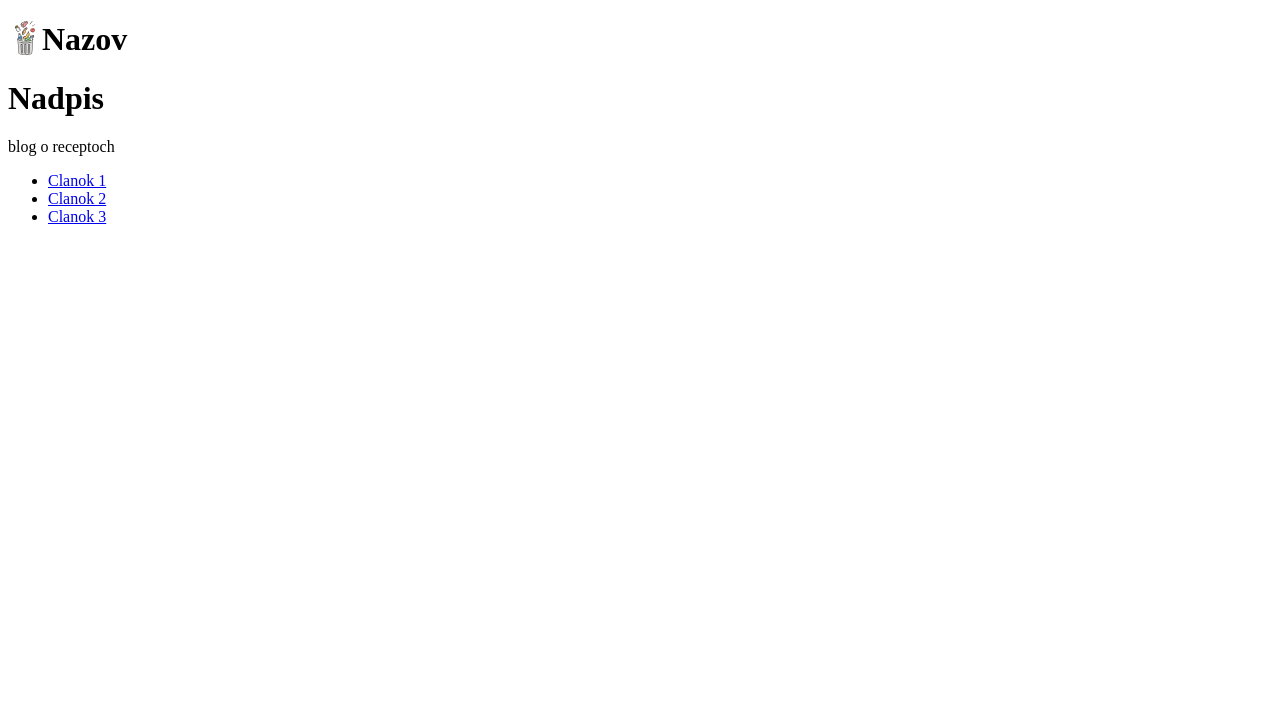
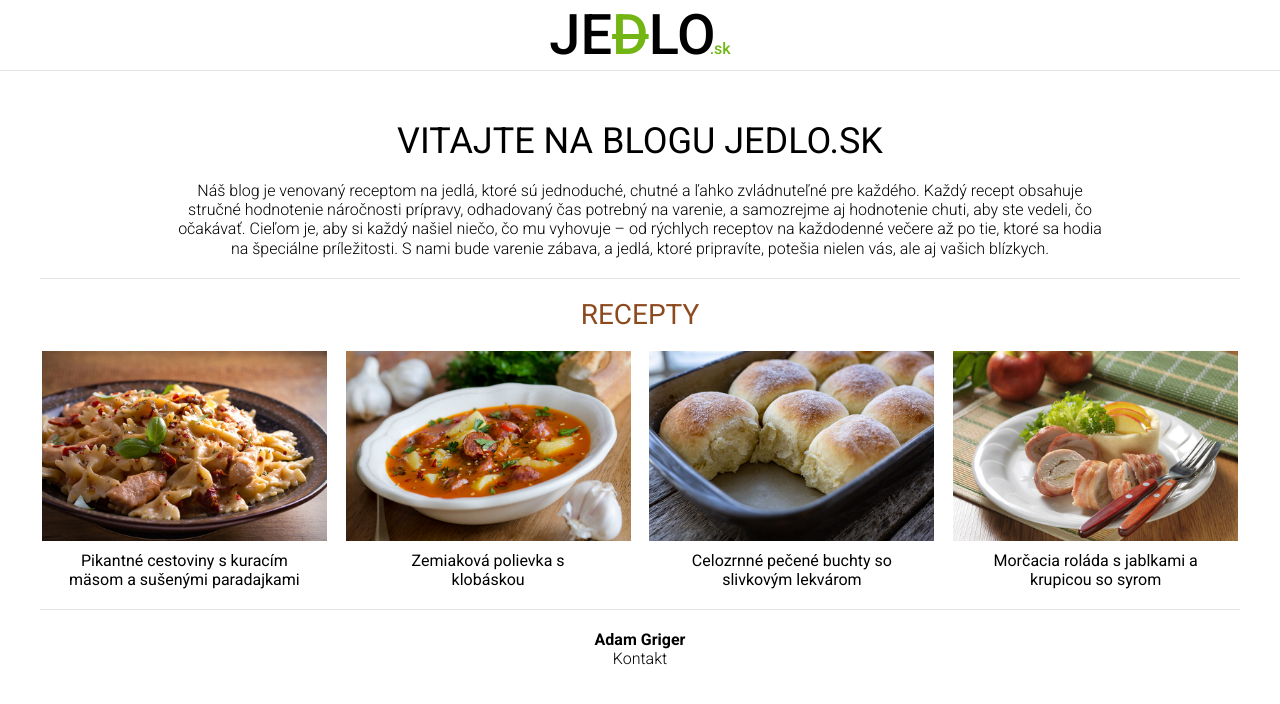
Before and after one commit to Adam-Griger/AWT-24-25, a plain HTML site: page index.html in a window 1280 px wide. Drawn offline with Linux system fonts and the light colour scheme.

Commit message:
main page

```diff
--- a/index.html
+++ b/index.html
@@ -1,23 +1,66 @@
 <!DOCTYPE html>
-<html lang="en">
+<html>
   <head>
-    <meta charset="UTF-8">
-    <meta name="viewport" content="width=device-width, initial-scale=1.0">
-    <title>Document</title>
+    <meta charset="UTF-8" />
+    <meta name="viewport" content="width=device-width, initial-scale=1.0" />
+    <title>Jedlo</title>
+    <link rel="stylesheet" href="./screenStyle.css" />
   </head>
-<body>
+  <body class="container-full">
+    <header class="header-scrolling">
+      <div class="logo">
+        <a href="index.html" style="text-decoration: none;"><h1>JE<span style="color:#73b614; text-decoration: line-through;">D</span>LO<span style="color:#73b614; font-size: 16px; margin-left: -6px;">.sk</span></h1></a>
+      </div>
+    </header>
+
+    <div class="h-line-header"></div>
+
+    <div class="container-center">
+
+        <div class="main">
+            <h1 class="h1-title pb-20">Vitajte na blogu jedlo.sk</h1>
+            <p class="main-p">Náš blog je venovaný receptom na jedlá, ktoré sú jednoduché, chutné a ľahko zvládnuteľné pre každého. Každý recept obsahuje stručné hodnotenie náročnosti prípravy, odhadovaný čas potrebný na varenie, a samozrejme aj hodnotenie chuti, aby ste vedeli, čo očakávať. Cieľom je, aby si každý našiel niečo, čo mu vyhovuje – od rýchlych receptov na každodenné večere až po tie, ktoré sa hodia na špeciálne príležitosti. S nami bude varenie zábava, a jedlá, ktoré pripravíte, potešia nielen vás, ale aj vašich blízkych.</p>
+        </div>
+
+        <div class="h-line-light"></div>
+
         <div>
-        <img src="fig/logo.svg" style="float: left">
-        <h1>Nazov</h1>
+            <h2 class="tc pt-20 b-color h2-title">RECEPTY</h2>
+            <ul class="recipe-container">
+                <li class="recipe-container-item">
+                    <div class="img-wrapper">
+                        <a href="article1.html"><img src="./fig/cestoviny.jpg"></a>
                     </div>
-    <h1>Nadpis</h1>
-    <p>blog o receptoch</p>
+                    <a href="article1.html" class="recipe-title pt-10 a-color">Pikantné cestoviny s kuracím mäsom a sušenými paradajkami</a>
+                </li>
+                <li class="recipe-container-item">
+                    <div class="img-wrapper">
+                        <a href="article2.html"><img src="./fig/polievka.jpg"></a>
+                    </div>
+                    <a href="article1.html" class="recipe-title pt-10 a-color">Zemiaková polievka s klobáskou</a>
+                </li>
+                <li class="recipe-container-item">
+                    <div class="img-wrapper">
+                        <a href="article3.html"><img src="./fig/buchty.jpg"></a>
+                    </div>
+                    <a href="article1.html" class="recipe-title pt-10 a-color">Celozrnné pečené buchty so slivkovým lekvárom</a>
+                </li>
+                <li class="recipe-container-item">
+                    <div class="img-wrapper">
+                        <a href="article4.html"><img src="./fig/rolada.jpg"></a>
+                    </div>
+                    <a href="article1.html" class="recipe-title pt-10 a-color">Morčacia roláda s jablkami a krupicou so syrom</a>
+                </li>
+            </ul>
+        </div>
 
-    <ul>
-        <li><a href="article1.html">Clanok 1</a></li>
-        <li><a href="article2.html">Clanok 2</a></li>
-        <li><a href="article3.html">Clanok 3</a></li>
-    </ul>
+        <div class="h-line-light"></div>
 
+        <footer>
+            <h4>Adam Griger</h4>
+            <a href="mailto:adam.griger@student.tuke.sk">Kontakt</a>
+        </footer>
+
+    </div>
   </body>
 </html>
--- a/screenStyle.css
+++ b/screenStyle.css
@@ -0,0 +1,200 @@
+@import url('https://fonts.googleapis.com/css2?family=Roboto:ital,wght@0,100;0,300;0,400;0,500;0,700;0,900;1,100;1,300;1,400;1,500;1,700;1,900&display=swap');
+
+html {
+    font-size: 16px;
+    font-family: "Roboto", sans-serif;
+    font-weight: 300;
+    font-style: normal;
+}
+
+body, h1, h2, h3, h4, h5, h6, p, ul {
+    margin: 0;
+    padding: 0;
+}
+
+.container-full {
+    width: 100%;
+}
+
+.container-center{
+    max-width: 1200px;
+    width: 100%;
+    background-color: white;
+    margin: 0 auto;
+}
+
+.header-scrolling {
+    display: flex;
+    align-items: center;
+    justify-content: center;
+    position: sticky;
+    height: 70px;
+    width: 100%;
+    background-color: white;
+    top: 0;
+}
+
+.logo h1 {
+    font-size: 56px;
+    font-weight: 500;
+    color: black;
+}
+
+.h-line-header {
+    border-top: 1px solid #0000001a;
+    width: 100%;
+    position: sticky;
+    top: 70px;
+}
+
+.h-line-light {
+    border-top: 1px solid #0000001a;
+    width: 100%;
+}
+
+.main {
+    display: flex;
+    flex-direction: column;
+    align-items: center;
+    padding: 20px 20px;
+    margin-top: 30px;
+    height: 100%;
+}
+
+.h1-title {
+    font-size: 36px;
+    line-height: 40px;
+    text-transform: uppercase;
+    font-weight: 400;
+}
+
+.h2-title {
+    font-size: 28px;
+    line-height: 32px;
+    text-transform: uppercase;
+    font-weight: 400;
+}
+
+.main-p {
+    line-height: 1.2;
+    text-align: center;
+    width: 80%;
+}
+
+ul li {
+    list-style-type: none;
+}
+
+.recipe-container {
+    display: grid;
+    grid-template-columns: 1fr 1fr 1fr 1fr;
+    grid-template-rows: 1fr;
+    grid-auto-columns: 1fr;
+    grid-auto-rows: 1fr;
+    gap: 15px;
+    padding-top: 20px;
+}
+
+/* @media (max-width: 1200px) {
+
+     .recipe-container {
+        grid-template-columns: 1fr 1fr 1fr;
+        grid-template-rows: 1fr 1fr;
+     }
+  }
+
+  @media (max-width: 850px) {
+    .recipe-container {
+        grid-template-columns: 1fr 1fr;
+        grid-template-rows: 1fr 1fr;
+     }
+  }
+
+  @media (max-width: 575px) {
+    .recipe-container{
+        display: flex;
+        flex-direction: column;
+    }
+  } */
+
+.recipe-container-item {
+    display: flex;
+    flex-direction: column;
+    align-items: center;
+    margin: 0 auto;
+    padding-bottom: 20px;
+    overflow: hidden;
+}
+
+.img-wrapper {
+    display: inline-block;
+    overflow: hidden;
+    width: 285px;
+}
+
+.img-wrapper img {
+    transition: all .2s ease;
+    width: 100%;
+    vertical-align: middle;
+}
+
+.img-wrapper img:hover {
+    transform:scale(1.15);
+}
+
+
+.recipe-title {
+    text-align: center;
+    text-decoration: none;
+    width: 80%;
+    font-weight: 400;
+}
+
+.recipe-title:hover {
+    color: #8d4a1e;
+    text-decoration: underline;
+}
+
+footer {
+    display: flex;
+    flex-direction: column;
+    align-items: center;
+    padding-top: 20px;
+}
+
+footer > a {
+    text-decoration: none;
+    color: black;
+}
+
+footer > a:hover {
+    color: #8d4a1e;
+}
+
+.tc {
+    text-align: center;
+}
+
+.pt-20 {
+    padding-top: 20px;
+}
+
+.pt-10 {
+    padding-top: 10px;
+}
+
+.pb-20 {
+    padding-bottom: 20px;
+}
+
+.a-color {
+    color: black;
+}
+
+.b-color {
+    color: #8d4a1e;
+}
+
+.c-color {
+    color: #1f2023;
+}
```
Also changed, not shown: article1.html (+86 -26 lines), article2.html (+1 -1 lines), article3.html (+1 -1 lines), fig/buchty.jpg (added), fig/cestoviny.jpg (added), fig/obr1.jpeg (deleted), fig/polievka.jpg (added), fig/rolada.jpg (added). Lines whose indentation alone changed are shown as unchanged.
